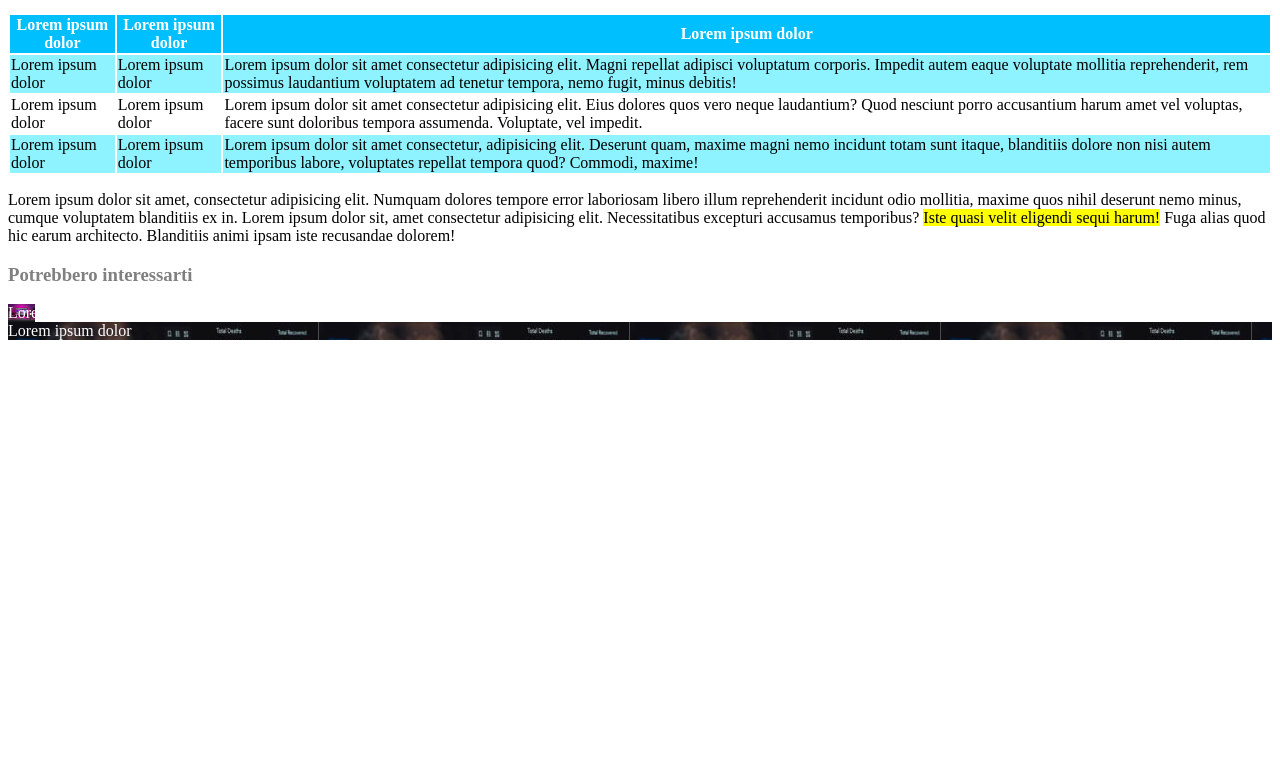
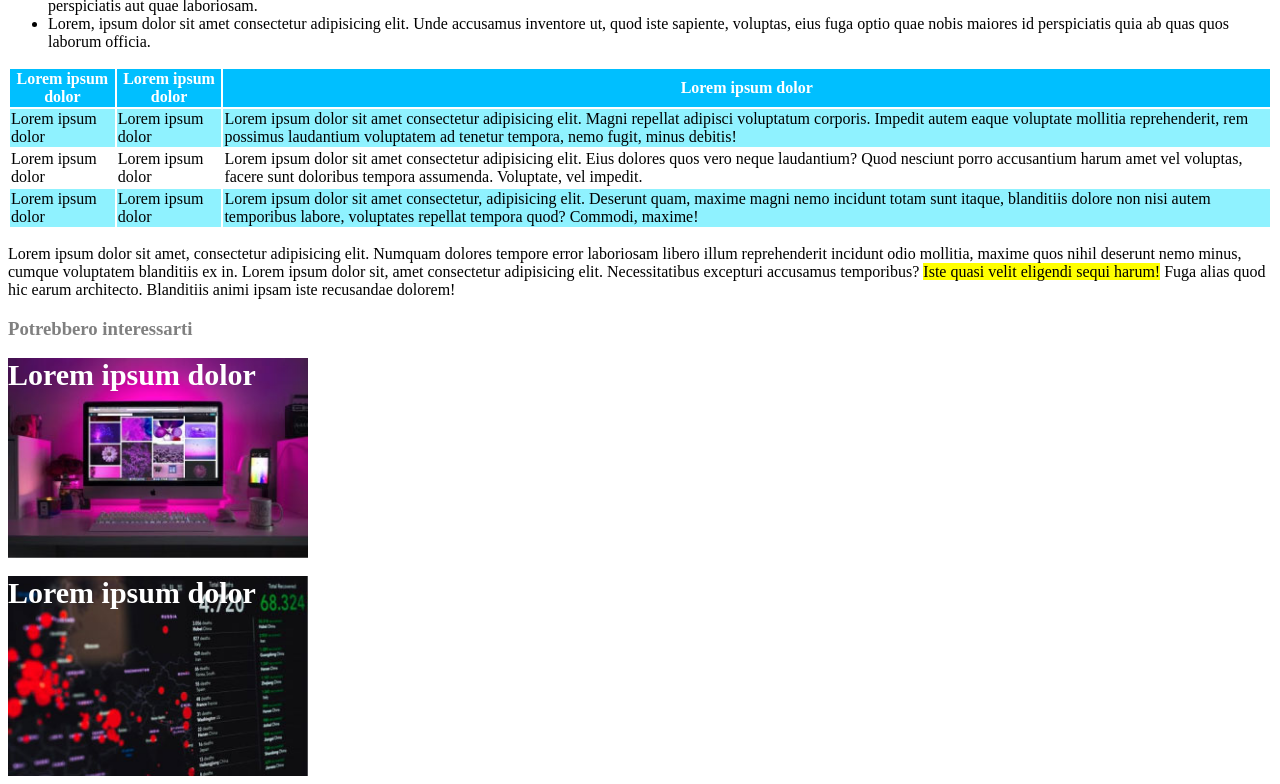
Before and after one commit to Bravehearts19/html-css-booleaner, a plain HTML site: page index.html in a window 1280 px wide. Shown: the part 978-1762 px from the top of the page. Before the commit the page ends 1326 px from the top, so only its background shows below. Drawn offline with Linux system fonts and the light colour scheme.

Commit message:
Modifiche ad header e footer, senza usare padding

```diff
--- a/css/style.css
+++ b/css/style.css
@@ -2,6 +2,7 @@
     background-image: url(../img/pattern.png);
     background-color: cornflowerblue;
     background-repeat: repeat;
+    background-size: 50%;
 }
 
 #booleaner {
@@ -30,14 +31,19 @@ h1 {
 }
 
 #monitor {
+    height: 200px;
+    width: 600px;
     background-image: url(../img/monitor.jpg);
-    background-size: 400px 100px;
+    background-size: contain;
     background-repeat: no-repeat;
-    background-size: contain;
 }
 
 #graph {
+    height: 200px;
+    width: 600px;
     background-image: url(../img/graph.jpg);
+    background-size: contain;
+    background-repeat: no-repeat;
 }
 
 .riga_azzurra {
@@ -47,3 +53,8 @@ h1 {
 .riga_azzurro_chiara {
     background-color: rgba(140, 242, 255, 0.973);
 }
+
+.scritta_su_img {
+    font-weight: 700;
+    font-size: 30px;
+}
--- a/index.html
+++ b/index.html
@@ -10,7 +10,11 @@
     <body>
         <header>
             <div id="striscia_sup">
+                <br>
                 <img id="booleaner" src="img/logo.svg" alt="Logo The Booleaner">
+                <br>
+                <br>
+                <br>
             </div>
 
             <h1>
@@ -94,11 +98,13 @@
             <h3 class="scritta_grigia">Potrebbero interessarti</h3>
 
             <div id="monitor">
-                <span class="scritta_bianca">Lorem ipsum dolor</span>
+                <span class="scritta_bianca scritta_su_img">Lorem ipsum dolor</span>
             </div>
 
+            <br>
+
             <div id="graph">
-                <span class="scritta_bianca">Lorem ipsum dolor</span>
+                <span class="scritta_bianca scritta_su_img">Lorem ipsum dolor</span>
             </div>
         </footer>
     </body>
```
